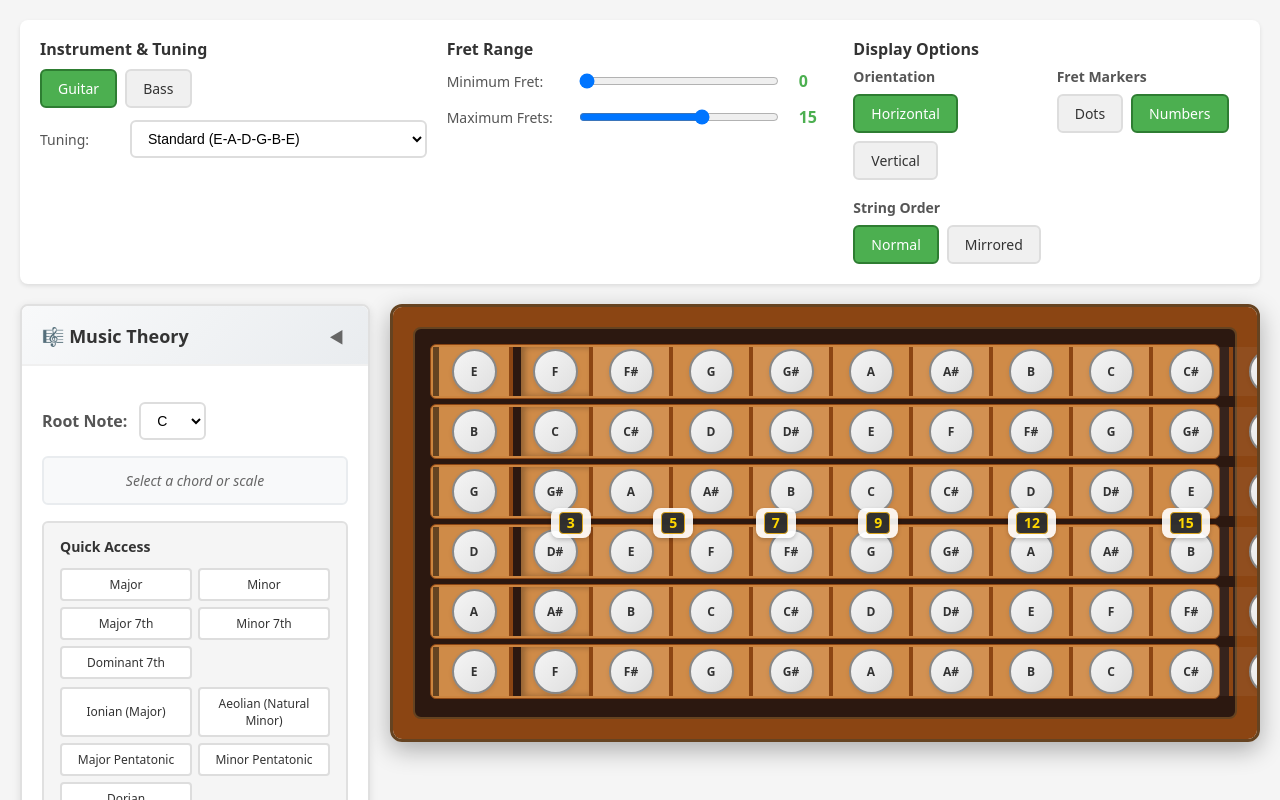
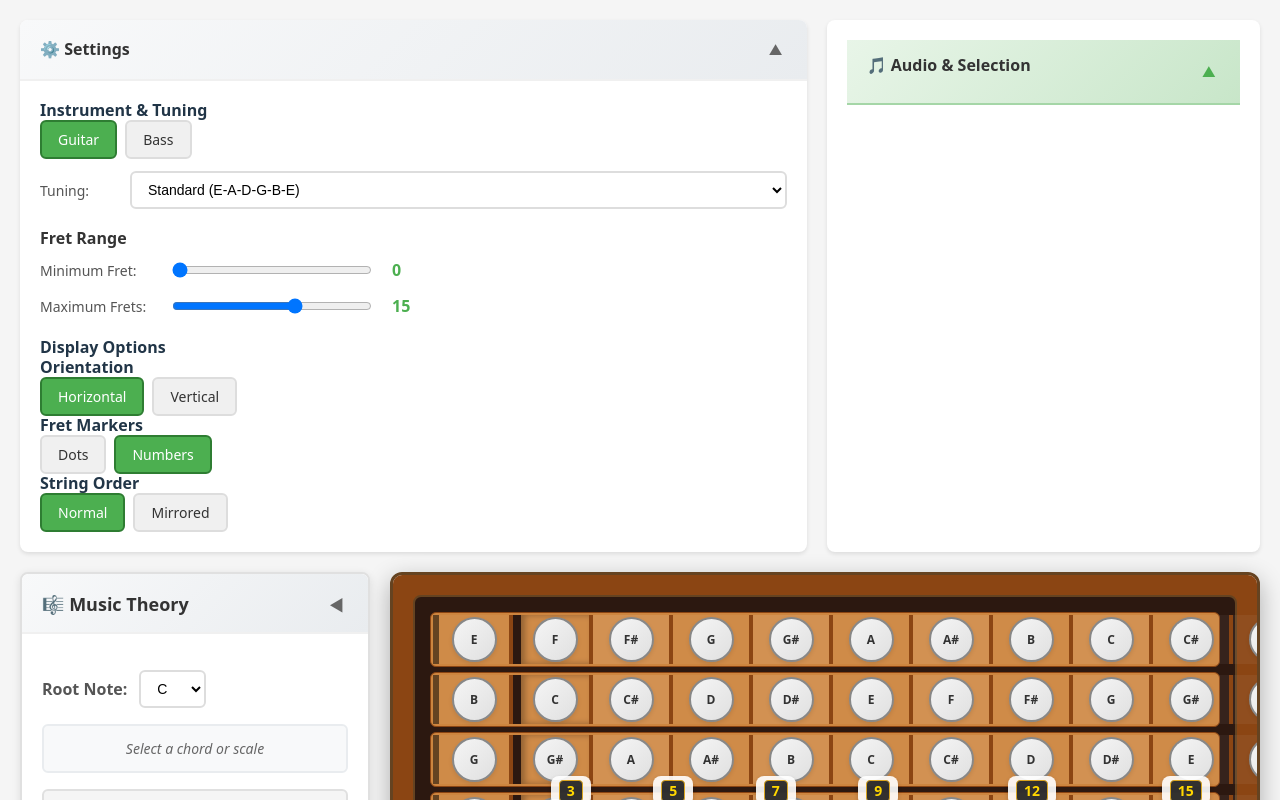
Before and after one commit to umatt1/Strings, a React (Vite) app: page / in a window 1280 px wide. Shown: the top 800 px of the page. Built offline with nearby package versions, Linux system fonts and the light colour scheme.

Commit message:
Major UI restructure: fretboard-centric layout with collapsible top controls, playback controls, and improved music theory collapse

```diff
--- a/src/App.css
+++ b/src/App.css
@@ -33,66 +33,46 @@
   flex: 1;
 }
 
-/* New Layout System */
-.basic-controls {
+/* New Layout System - Fretboard Centric */
+.top-controls {
+  display: flex;
+  gap: 20px;
   margin-bottom: 20px;
+  flex-wrap: wrap;
 }
 
-.basic-controls .controls {
+.top-controls .controls {
+  flex: 2;
+  min-width: 300px;
   margin-bottom: 0;
 }
 
-.basic-controls-layout {
-  display: grid;
-  grid-template-columns: repeat(auto-fit, minmax(250px, 1fr));
-  gap: 20px;
-}
-
-.basic-controls-layout .control-section {
+.top-controls .playback-controls {
+  flex: 1;
+  min-width: 250px;
   margin-bottom: 0;
-}
-
-.display-options {
-  display: flex;
-  gap: 20px;
-  flex-wrap: wrap;
-}
-
-.option-group {
-  flex: 1;
-  min-width: 150px;
-}
-
-.option-group h4 {
-  margin: 0 0 8px 0;
-  font-size: 14px;
-  color: #555;
-  font-weight: 600;
 }
 
 .main-content {
   display: grid;
-  grid-template-columns: 350px 1fr;
+  grid-template-columns: auto 1fr;
   gap: 20px;
   align-items: start;
 }
 
 .theory-panel {
-  display: flex;
-  flex-direction: column;
-  gap: 16px;
+  min-width: 0;
+  width: 350px;
+  transition: width 0.3s ease;
 }
 
-.music-theory-section {
-  flex: 1;
-}
-
-.compact-playback {
-  order: 2;
+.theory-panel:has(.music-theory-controls.collapsed) {
+  width: 60px;
 }
 
 .fretboard-panel {
-  min-width: 0; /* Allows the fretboard to shrink if needed */
+  min-width: 0;
+  flex: 1;
 }
 
 .app-footer {
--- a/src/App.tsx
+++ b/src/App.tsx
@@ -64,8 +64,8 @@ function App() {
   return (
     <div className="app">
       <main className="app-main">
-        {/* Basic Controls - Always at top */}
-        <div className="basic-controls">
+        {/* Top Collapsible Controls */}
+        <div className="top-controls">
           <Controls
             instrument={instrument}
             onInstrumentChange={setInstrument}
@@ -80,29 +80,24 @@ function App() {
             mirrorStrings={mirrorStrings}
             onMirrorStringsChange={setMirrorStrings}
           />
+
+          <PlaybackControls
+            instrument={instrument}
+            numFrets={numFrets}
+            minFret={minFret}
+            selectedChordScale={selectedChordScale}
+            selectedNotes={selectedNotes}
+            onClearSelection={handleClearSelection}
+          />
         </div>
 
         {/* Main Content Area - Music Theory + Fretboard */}
         <div className="main-content">
           <div className="theory-panel">
-            <div className="music-theory-section">
-              <MusicTheoryControls
-                selectedChordScale={selectedChordScale}
-                onChordScaleChange={setSelectedChordScale}
-              />
-            </div>
-
-            {/* Compact Playback Controls */}
-            <div className="compact-playback">
-              <PlaybackControls
-                instrument={instrument}
-                numFrets={numFrets}
-                minFret={minFret}
-                selectedChordScale={selectedChordScale}
-                selectedNotes={selectedNotes}
-                onClearSelection={handleClearSelection}
-              />
-            </div>
+            <MusicTheoryControls
+              selectedChordScale={selectedChordScale}
+              onChordScaleChange={setSelectedChordScale}
+            />
           </div>
 
           <div className="fretboard-panel">
--- a/src/components/Controls.css
+++ b/src/components/Controls.css
@@ -1,9 +1,62 @@
+/* Collapsible Controls */
 .controls {
   background: white;
-  padding: 20px;
   border-radius: 8px;
   box-shadow: 0 2px 4px rgba(0, 0, 0, 0.1);
   margin-bottom: 20px;
+  overflow: hidden;
+  transition: all 0.3s ease;
+}
+
+.controls.collapsed {
+  margin-bottom: 10px;
+}
+
+.controls-header {
+  display: flex;
+  justify-content: space-between;
+  align-items: center;
+  padding: 16px 20px;
+  background: linear-gradient(135deg, #f8f9fa 0%, #e9ecef 100%);
+  cursor: pointer;
+  border-bottom: 2px solid #f0f0f0;
+  transition: background 0.2s ease;
+}
+
+.controls-header:hover {
+  background: linear-gradient(135deg, #e9ecef 0%, #dee2e6 100%);
+}
+
+.controls-header h3 {
+  margin: 0;
+  font-size: 16px;
+  color: #333;
+  font-weight: 600;
+}
+
+.controls .collapse-button {
+  background: none;
+  border: none;
+  font-size: 14px;
+  color: #666;
+  cursor: pointer;
+  padding: 4px;
+  border-radius: 4px;
+  transition: all 0.2s ease;
+}
+
+.controls .collapse-button:hover {
+  background: rgba(0, 0, 0, 0.1);
+  color: #333;
+}
+
+.controls-content {
+  padding: 20px;
+  transition: opacity 0.3s ease;
+}
+
+.controls.collapsed .controls-content {
+  display: none;
 }
 
 .control-section {
--- a/src/components/Controls.tsx
+++ b/src/components/Controls.tsx
@@ -38,9 +38,14 @@ export const Controls: React.FC<ControlsProps> = ({
   const [selectedTuning, setSelectedTuning] = React.useState<TuningPreset>(
     GUITAR_TUNINGS.find(t => t.id === 'standard')!
   );
+  const [isCollapsed, setIsCollapsed] = React.useState(false);
 
   const isGuitarSelected = selectedTuning.category === 'guitar';
   const availableTunings = isGuitarSelected ? GUITAR_TUNINGS : BASS_TUNINGS;
+
+  const toggleCollapse = () => {
+    setIsCollapsed(!isCollapsed);
+  };
 
   const handleInstrumentCategoryChange = (category: 'guitar' | 'bass') => {
     const defaultTuning = category === 'guitar'
@@ -60,9 +65,18 @@ export const Controls: React.FC<ControlsProps> = ({
   };
 
   return (
-    <div className="controls basic-controls-layout">
+    <div className={`controls ${isCollapsed ? 'collapsed' : ''}`}>
+      <div className="controls-header" onClick={toggleCollapse}>
+        <h3>⚙️ Settings</h3>
+        <button className="collapse-button">
+          {isCollapsed ? '▼' : '▲'}
+        </button>
+      </div>
+
+      {!isCollapsed && (
+        <div className="controls-content basic-controls-layout">
           <div className="control-section">
-        <h3>Instrument & Tuning</h3>
+            <h4>Instrument & Tuning</h4>
             <div className="instrument-controls">
               <div className="button-group">
                 <button
@@ -124,7 +138,7 @@ export const Controls: React.FC<ControlsProps> = ({
       </div>
 
         <div className="control-section">
-        <h3>Display Options</h3>
+          <h4>Display Options</h4>
           <div className="display-options">
             <div className="option-group">
               <h4>Orientation</h4>
@@ -182,5 +196,7 @@ export const Controls: React.FC<ControlsProps> = ({
           </div>
         </div>
         </div>
+      )}
+    </div>
   );
 };
--- /dev/null
+++ b/src/components/Controls_backup.tsx
@@ -0,0 +1 @@
+// This is a backup of the original Controls.tsx while we fix the structure
--- a/src/components/MusicTheoryControls.css
+++ b/src/components/MusicTheoryControls.css
@@ -12,7 +12,8 @@
 }
 
 .music-theory-controls.collapsed {
-  width: auto;
+  width: 60px;
+  min-width: 60px;
 }
 
 .theory-header {
--- a/src/components/PlaybackControls.css
+++ b/src/components/PlaybackControls.css
@@ -1,3 +1,64 @@
+/* Collapsible Playback Controls */
+.playback-controls {
+  background: white;
+  border-radius: 8px;
+  box-shadow: 0 2px 4px rgba(0, 0, 0, 0.1);
+  margin-bottom: 20px;
+  overflow: hidden;
+  transition: all 0.3s ease;
+}
+
+.playback-controls.collapsed {
+  margin-bottom: 10px;
+}
+
+.playback-header {
+  display: flex;
+  justify-content: space-between;
+  align-items: center;
+  padding: 16px 20px;
+  background: linear-gradient(135deg, #e8f5e8 0%, #c8e6c9 100%);
+  cursor: pointer;
+  border-bottom: 2px solid #a5d6a7;
+  transition: background 0.2s ease;
+}
+
+.playback-header:hover {
+  background: linear-gradient(135deg, #c8e6c9 0%, #a5d6a7 100%);
+}
+
+.playback-header h3 {
+  margin: 0;
+  font-size: 16px;
+  color: #2e7d32;
+  font-weight: 600;
+}
+
+.playback-controls .collapse-button {
+  background: none;
+  border: none;
+  font-size: 14px;
+  color: #4caf50;
+  cursor: pointer;
+  padding: 4px;
+  border-radius: 4px;
+  transition: all 0.2s ease;
+}
+
+.playback-controls .collapse-button:hover {
+  background: rgba(76, 175, 80, 0.2);
+  color: #2e7d32;
+}
+
+.playback-content {
+  padding: 20px;
+  transition: opacity 0.3s ease;
+}
+
+.playback-controls.collapsed .playback-content {
+  display: none;
+}
+
 .selection-info {
   background: rgba(76, 175, 80, 0.1);
   border: 2px solid #4CAF50;
--- a/src/components/PlaybackControls.tsx
+++ b/src/components/PlaybackControls.tsx
@@ -24,6 +24,11 @@ export const PlaybackControls: React.FC<PlaybackControlsProps> = ({
   onClearSelection,
 }) => {
   const [isPlaying, setIsPlaying] = React.useState(false);
+  const [isCollapsed, setIsCollapsed] = React.useState(false);
+
+  const toggleCollapse = () => {
+    setIsCollapsed(!isCollapsed);
+  };
 
   const playBetweenSelectedNotes = async () => {
     if (selectedNotes.length !== 2 || isPlaying) return;
@@ -60,7 +65,16 @@ export const PlaybackControls: React.FC<PlaybackControlsProps> = ({
   };
 
   return (
-    <div className="playback-controls compact">
+    <div className={`playback-controls ${isCollapsed ? 'collapsed' : ''}`}>
+      <div className="playback-header" onClick={toggleCollapse}>
+        <h3>🎵 Audio & Selection</h3>
+        <button className="collapse-button">
+          {isCollapsed ? '▼' : '▲'}
+        </button>
+      </div>
+
+      {!isCollapsed && (
+        <div className="playback-content">
           {/* Two-Note Selection Info */}
           {selectedNotes.length > 0 && (
             <div className="selection-info compact">
@@ -94,5 +108,7 @@ export const PlaybackControls: React.FC<PlaybackControlsProps> = ({
             </div>
           )}
         </div>
+      )}
+    </div>
   );
 };
```
Lines whose indentation alone changed are shown as unchanged.
